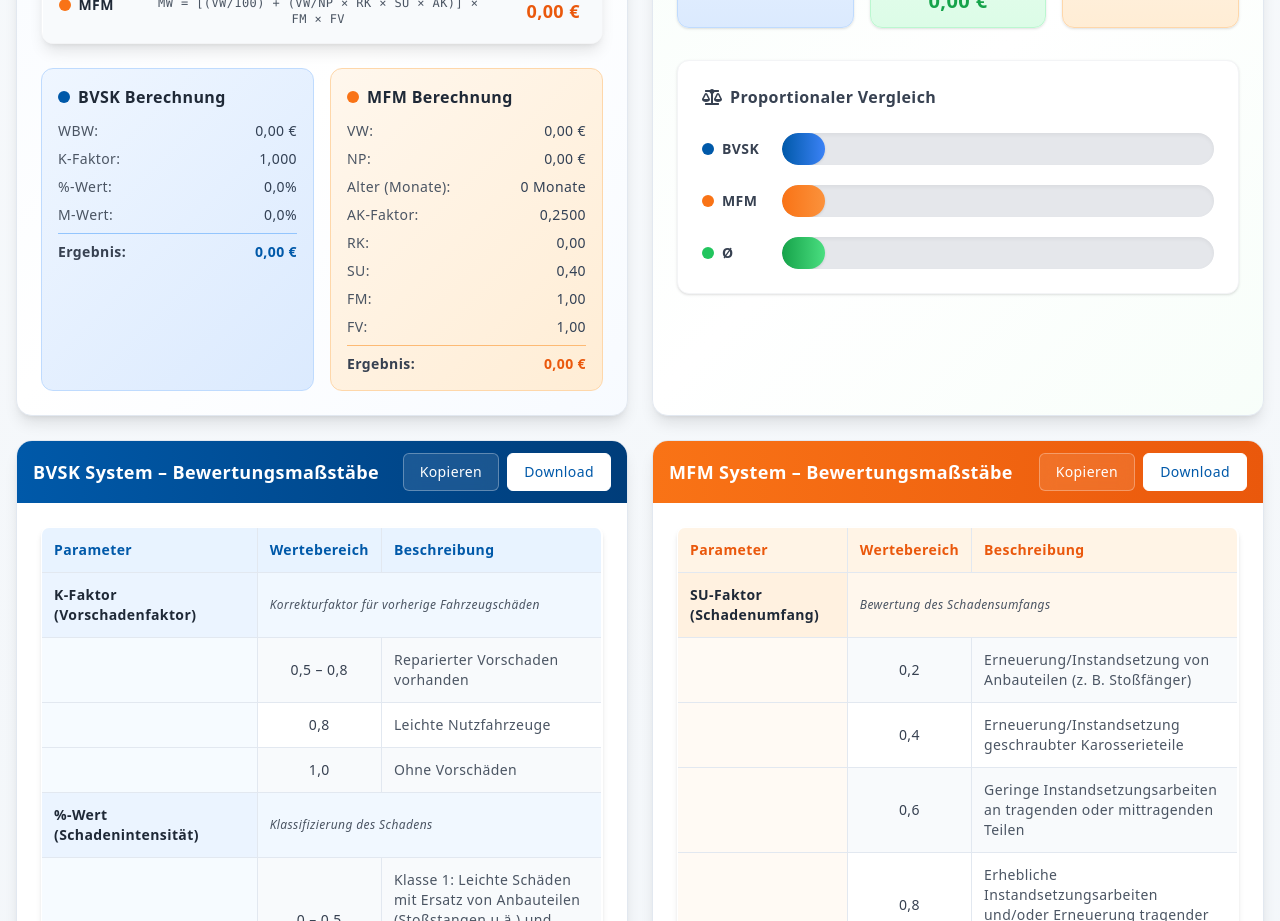
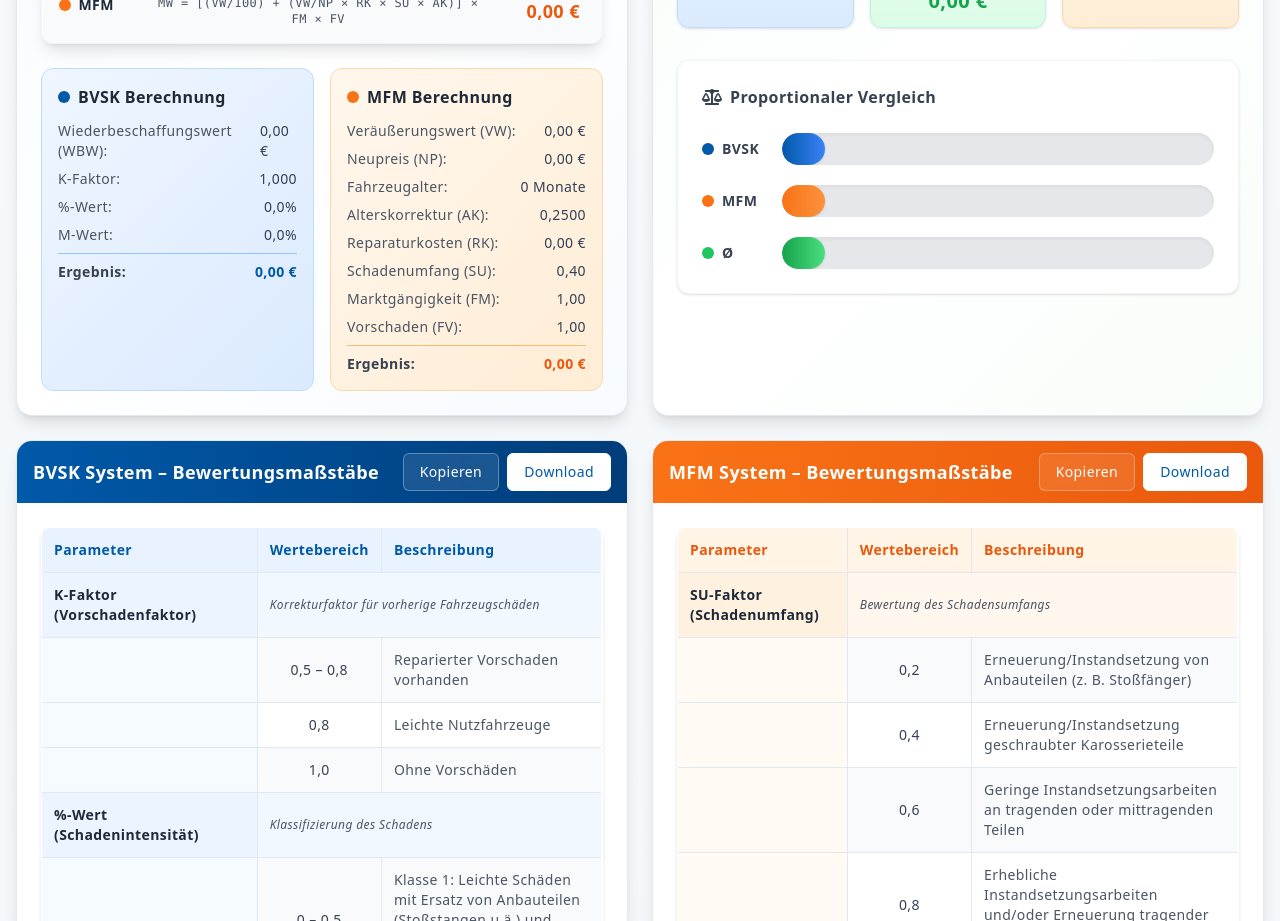
Before and after one commit to hoidOS/ifu, a Next.js app: page /minderwert in a window 1280 px wide. Shown: the part 1000-1921 px from the top of the page. Built offline with nearby package versions, Linux system fonts and the light colour scheme.

Commit message:
feat: desc

```diff
--- a/pages/minderwert.tsx
+++ b/pages/minderwert.tsx
@@ -1014,7 +1014,7 @@ function Minderwert() {
                 </div>
                 <div className="space-y-2 text-sm">
                   <div className="flex justify-between">
-                    <span className="text-gray-600">WBW:</span>
+                    <span className="text-gray-600">Wiederbeschaffungswert (WBW):</span>
                     <span className="font-medium">{bvskInput.wbw.toFixed(2).replace(".", ",")} €</span>
                   </div>
                   <div className="flex justify-between">
@@ -1049,35 +1049,35 @@ function Minderwert() {
                 </div>
                 <div className="space-y-2 text-sm">
                   <div className="flex justify-between">
-                    <span className="text-gray-600">VW:</span>
+                    <span className="text-gray-600">Veräußerungswert (VW):</span>
                     <span className="font-medium">{mfmInput.vw.toFixed(2).replace(".", ",")} €</span>
                   </div>
                   <div className="flex justify-between">
-                    <span className="text-gray-600">NP:</span>
+                    <span className="text-gray-600">Neupreis (NP):</span>
                     <span className="font-medium">{mfmInput.np.toFixed(2).replace(".", ",")} €</span>
                   </div>
                   <div className="flex justify-between">
-                    <span className="text-gray-600">Alter (Monate):</span>
+                    <span className="text-gray-600">Fahrzeugalter:</span>
                     <span className="font-medium">{mfmInput.ageMonths} Monate</span>
                   </div>
                   <div className="flex justify-between">
-                    <span className="text-gray-600">AK-Faktor:</span>
+                    <span className="text-gray-600">Alterskorrektur (AK):</span>
                     <span className="font-medium">{mfmInput.ak.toFixed(4).replace(".", ",")}</span>
                   </div>
                   <div className="flex justify-between">
-                    <span className="text-gray-600">RK:</span>
-                    <span className="font-medium">{mfmInput.rk.toFixed(2).replace(".", ",")}</span>
+                    <span className="text-gray-600">Reparaturkosten (RK):</span>
+                    <span className="font-medium">{mfmInput.rk.toFixed(2).replace(".", ",")} €</span>
                   </div>
                   <div className="flex justify-between">
-                    <span className="text-gray-600">SU:</span>
+                    <span className="text-gray-600">Schadenumfang (SU):</span>
                     <span className="font-medium">{mfmInput.su.toFixed(2).replace(".", ",")}</span>
                   </div>
                   <div className="flex justify-between">
-                    <span className="text-gray-600">FM:</span>
+                    <span className="text-gray-600">Marktgängigkeit (FM):</span>
                     <span className="font-medium">{mfmInput.fm.toFixed(2).replace(".", ",")}</span>
                   </div>
                   <div className="flex justify-between">
-                    <span className="text-gray-600">FV:</span>
+                    <span className="text-gray-600">Vorschaden (FV):</span>
                     <span className="font-medium">{mfmInput.fv.toFixed(2).replace(".", ",")}</span>
                   </div>
                   <div className="border-t border-orange-300 pt-2 mt-2">
```
